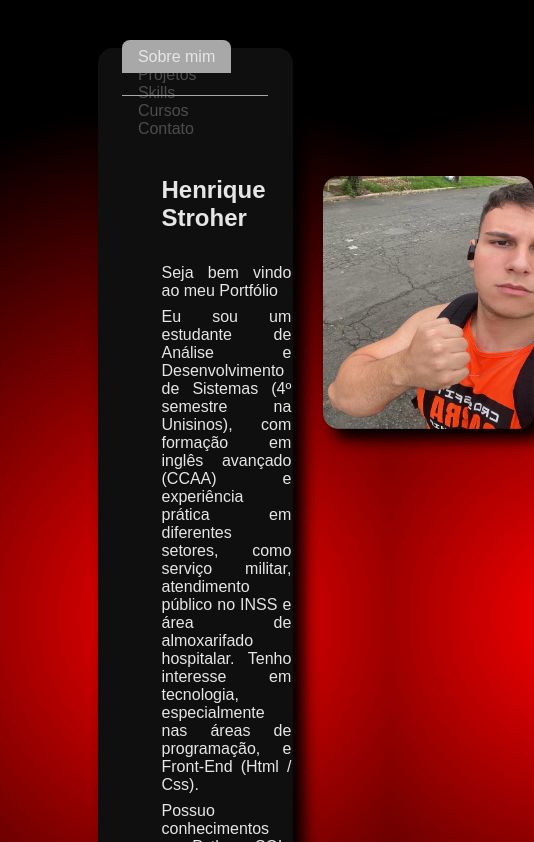
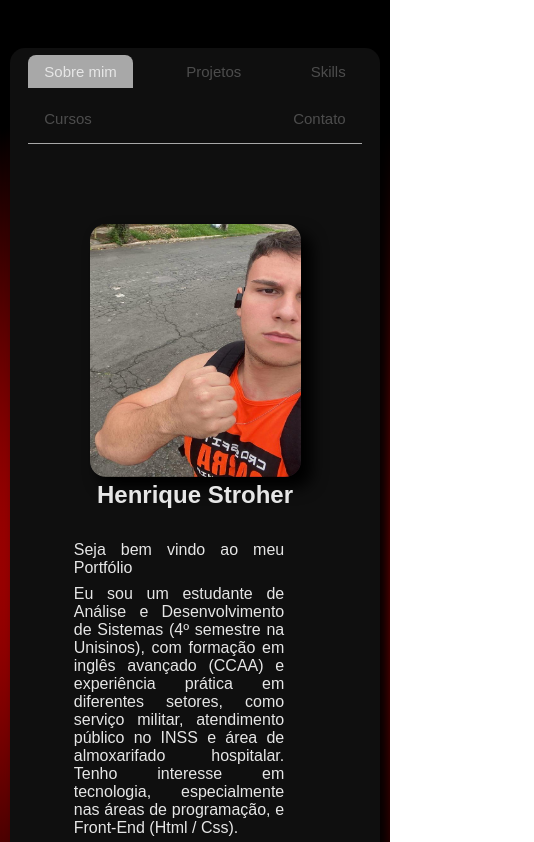
Before and after one commit to HenriqueStroher/portflio, a plain HTML site: page index.html in a window 390 px wide. Shown: the top 842 px of the page, 534 px wide, since content can reach past the window. Drawn offline with Linux system fonts and the light colour scheme.

Commit message:
Adicionado Responsividade

```diff
--- a/css/style.css
+++ b/css/style.css
@@ -125,13 +125,15 @@ h2 {
 
 /* Section Project */
 .projGuiado img {
-    height: 50vh;
+    height: auto;
+    width: 90%;
     box-shadow: 10px 10px 15px 1px #000000;
     border-radius: 1rem;
 }
 
 .projGuiado {
     text-align: center;
+    margin-bottom: 2.5rem;
 }
 
 #skills, #contact{
@@ -169,3 +171,45 @@ figcaption a {
 .fa-brands, .fa-solid{
     text-decoration: none;
 }
+
+/* Responsividade 1174px */
+@media screen and (max-width: 1174px) {
+    /* Main-Container */
+    #main-container {
+        width: 75%;
+    }
+
+    /* Home */
+    .container-home {
+        flex-direction: column-reverse;
+        align-items: center;
+        text-align: center;
+    }
+}
+
+@media screen and (max-width: 784px) {
+    #main-container {
+        width: 95%;
+    }
+}
+
+@media screen and (max-width: 618px) {
+    .click-options {
+        width: 90%;
+    }
+
+    .buttons {
+        font-size: 15px;
+    }
+}
+
+@media screen and (max-width: 496px) {
+    .click-options {
+        height: 6rem;
+    }
+
+    #fa-buttons {
+        display: flex;
+        flex-direction: column;
+    }
+}
--- a/index.html
+++ b/index.html
@@ -83,11 +83,13 @@
         <section> <!-- Skills -->
             <div class="container" id="skills">
                 <h2>Skills de Programação</h2>
+                <div id="fa-buttons">
                     <i class="fa-brands fa-python" id="img-port"></i>
                     <i class="fa-brands fa-css3-alt" id="img-port"></i>
                     <i class="fa-brands fa-html5" id="img-port"></i>
                     <i class="fa-brands fa-js" id="img-port"></i>
                     <i class="fa-brands fa-github" id="img-port"></i>
+                </div>
             </div>
         </section>
         <section> <!-- Cursos -->
@@ -102,11 +104,13 @@
         <section> <!-- Contatos -->
             <div class="container" id="contact">
                 <h2>Contatos</h2>
+                <div id="fa-buttons">
                     <a class="fa-brands fa-square-whatsapp" href="https://wa.me/5551989286666" target="_blank"  id="img-port"></a>
                     <a class="fa-brands fa-square-github" href="https://github.com/HenriqueStroher" target="_blank"  id="img-port"></a>
                     <a class="fa-brands fa-linkedin" href="https://www.linkedin.com/in/henriquestroher/" target="_blank"  id="img-port"></a>
                     <a class="fa-solid fa-envelope" href="mailto:henriquestroher2003@gmail.com" target="_blank"  id="img-port"></a>
                 </div>
+            </div>
         </section>
     </main>
 </body>
```
Lines whose indentation alone changed are shown as unchanged.
